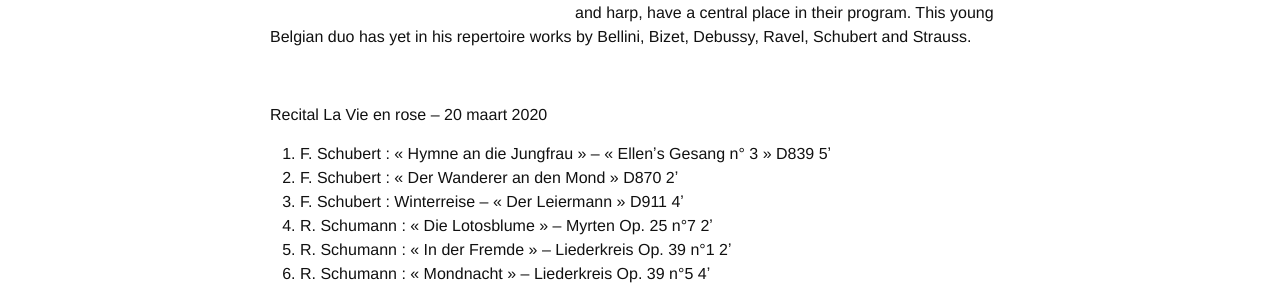
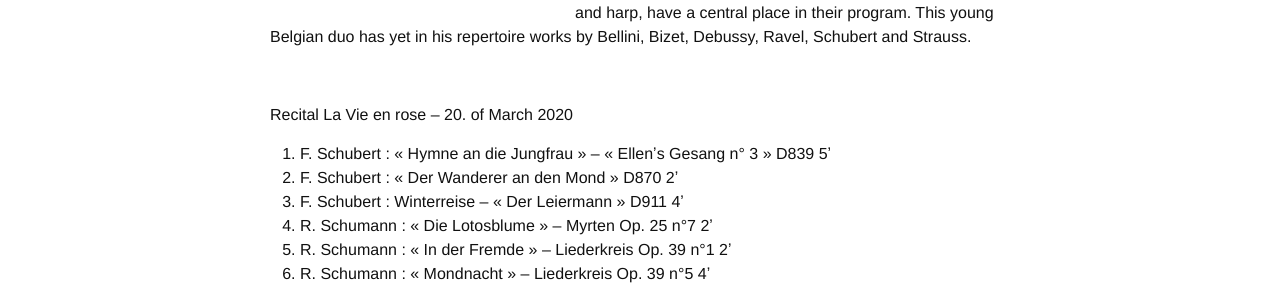
Before and after one commit to annesophie-sevens/annesophie-sevens.github.io, a Jekyll site: the page built from project-en.md, in a window 1280 px wide. Shown: the part 517-806 px from the top of the page. Built offline with Jekyll 4.4.1, drawn with Linux system fonts in a browser that asks for light colours; nearby versions of some CDN libraries.

Commit message:
Update project-en.md

```diff
--- a/project-en.md
+++ b/project-en.md
@@ -16,7 +16,7 @@ Maurice Ravel's Cinq mélodies populaires grecques, in their exceptional version
 &nbsp;
 
 
-Recital La Vie en rose – 20 maart 2020
+Recital La Vie en rose – 20. of March 2020
 
 1. F. Schubert : « Hymne an die Jungfrau » – « Ellenʼs Gesang n° 3 » D839 5ʼ
 2. F. Schubert : « Der Wanderer an den Mond » D870 2ʼ
```
